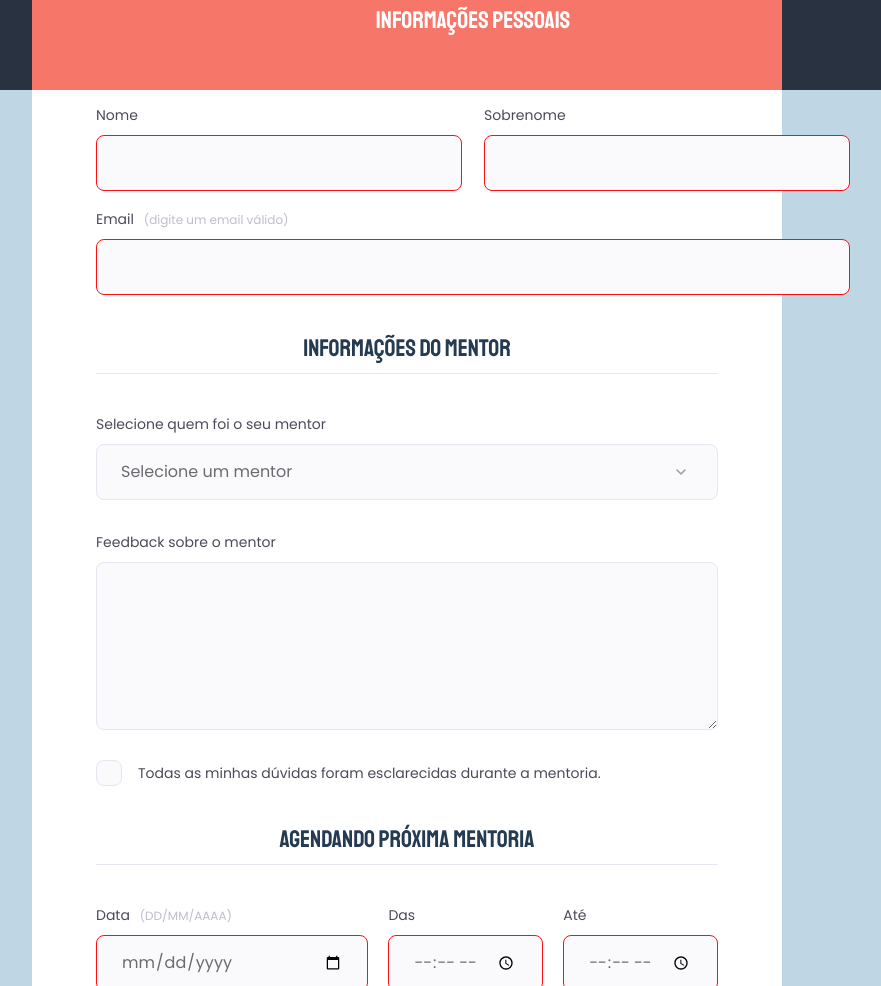
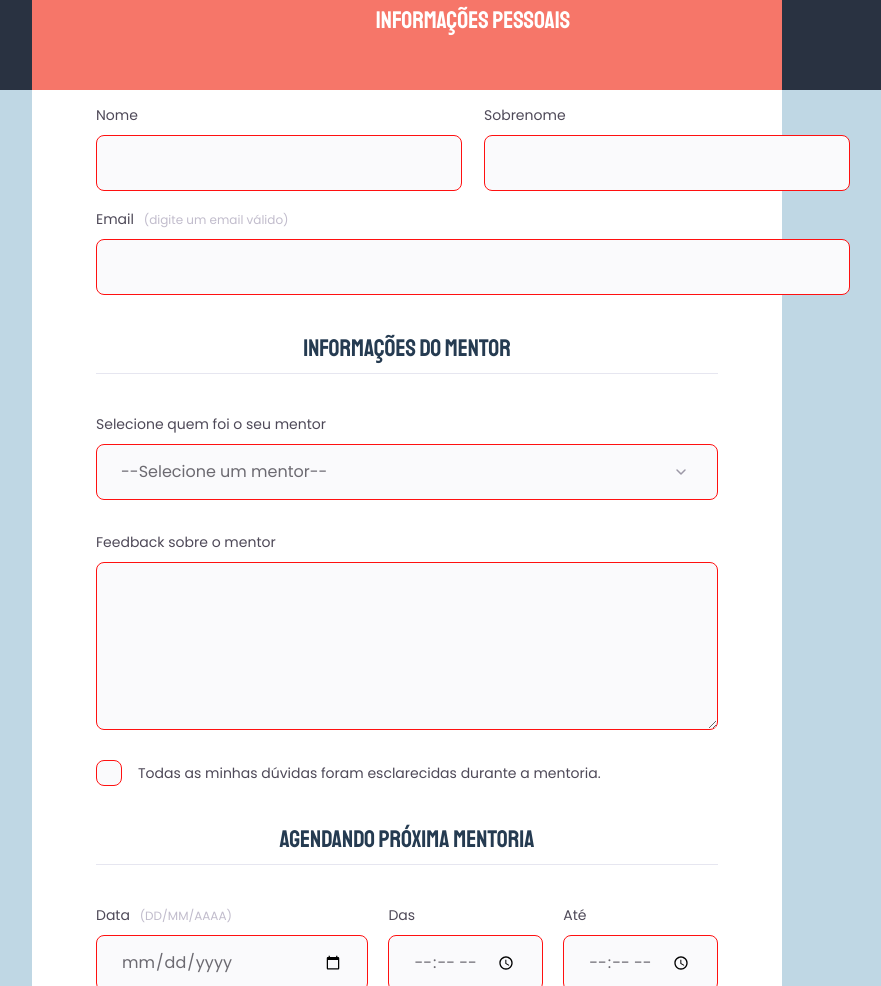
Before and after one commit to OtavioPinheiro/desafio-criando-forms, a plain HTML site: page avaliacao/index.html in a window 1280 px wide. Shown: the part 375-1361 px from the top of the page, without its empty margins (233-1114 px from the left). Drawn offline with Linux system fonts and the light colour scheme.

Commit message:
:sparkles: feat: Adding indications for invalid fields

```diff
--- a/avaliacao/index.html
+++ b/avaliacao/index.html
@@ -72,9 +72,9 @@
 
                         <div class="input-wrapper">
                             <label for="mentor-select">Selecione quem foi o seu mentor</label>
-                            <select id="mentor-select">
-                                <option value="Selecione" selected disabled>Selecione um mentor</option>
-                                <option value="Myk">Myk</option>
+                            <select id="mentor-select" name="mentor-select" required>
+                                <option value="" selected disabled>--Selecione um mentor--</option>
+                                <option value="Mayk">Mayk</option>
                                 <option value="Diego">Diego</option>
                                 <option value="Carlos">Carlos</option>
                                 <option value="Otavio">Otávio</option>
@@ -83,11 +83,11 @@
 
                         <div class="input-wrapper">
                             <label for="feedback">Feedback sobre o mentor</label>
-                            <textarea id="feedback"></textarea>
+                            <textarea id="feedback" required></textarea>
                         </div>
 
                         <div class="checkbox-wrapper">
-                            <input type="checkbox" id="checkbox-mentorship">
+                            <input type="checkbox" id="checkbox-mentorship" required>
                             <label for="checkbox-mentorship">Todas as minhas dúvidas foram esclarecidas durante a mentoria.</label>
                         </div>
                     </div>
--- a/avaliacao/styles.css
+++ b/avaliacao/styles.css
@@ -336,6 +336,9 @@ footer .button:hover {
     background: var(--dark-orange);
 }
 
-input:invalid {
+input:invalid,
+textarea:invalid,
+select:invalid,
+input:invalid + label::before {
     border: 1px solid #FF1010;
 }
```
